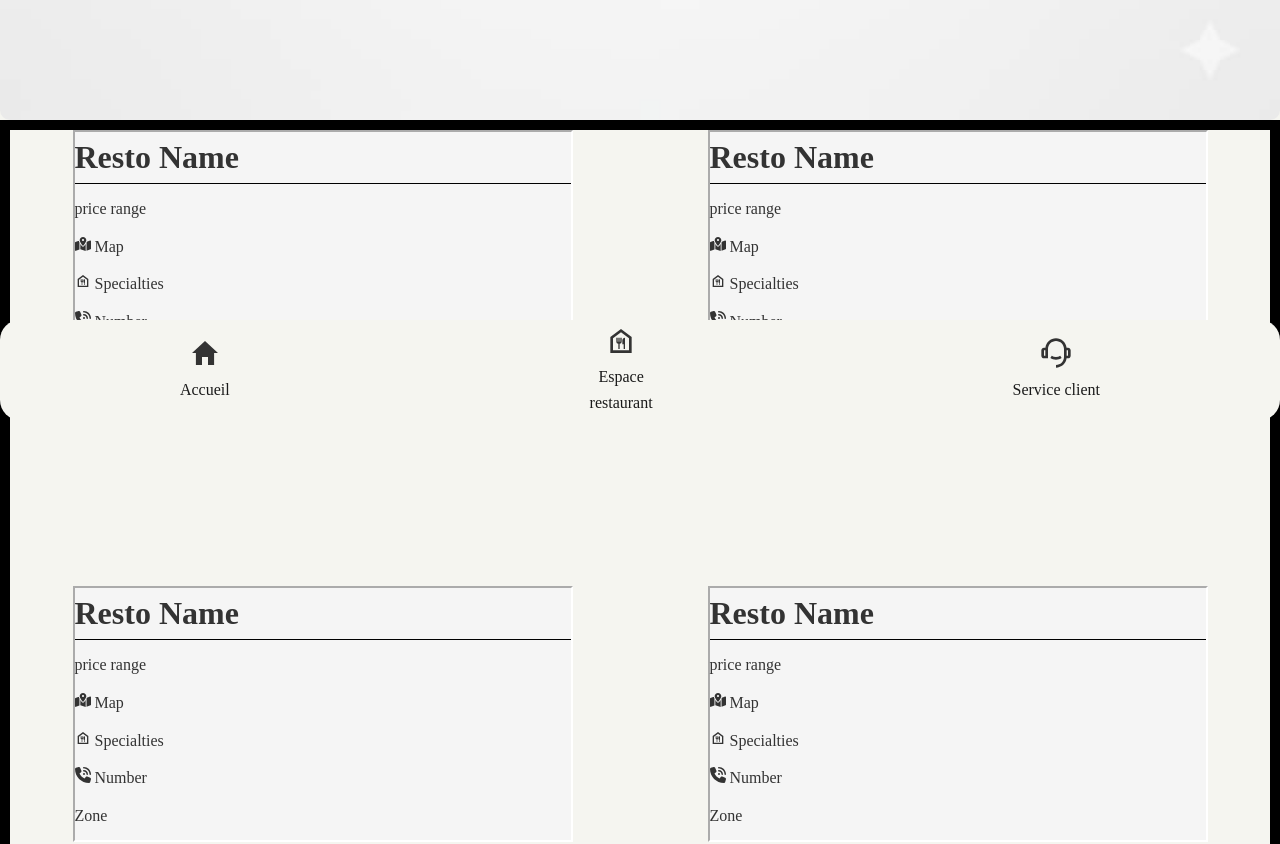
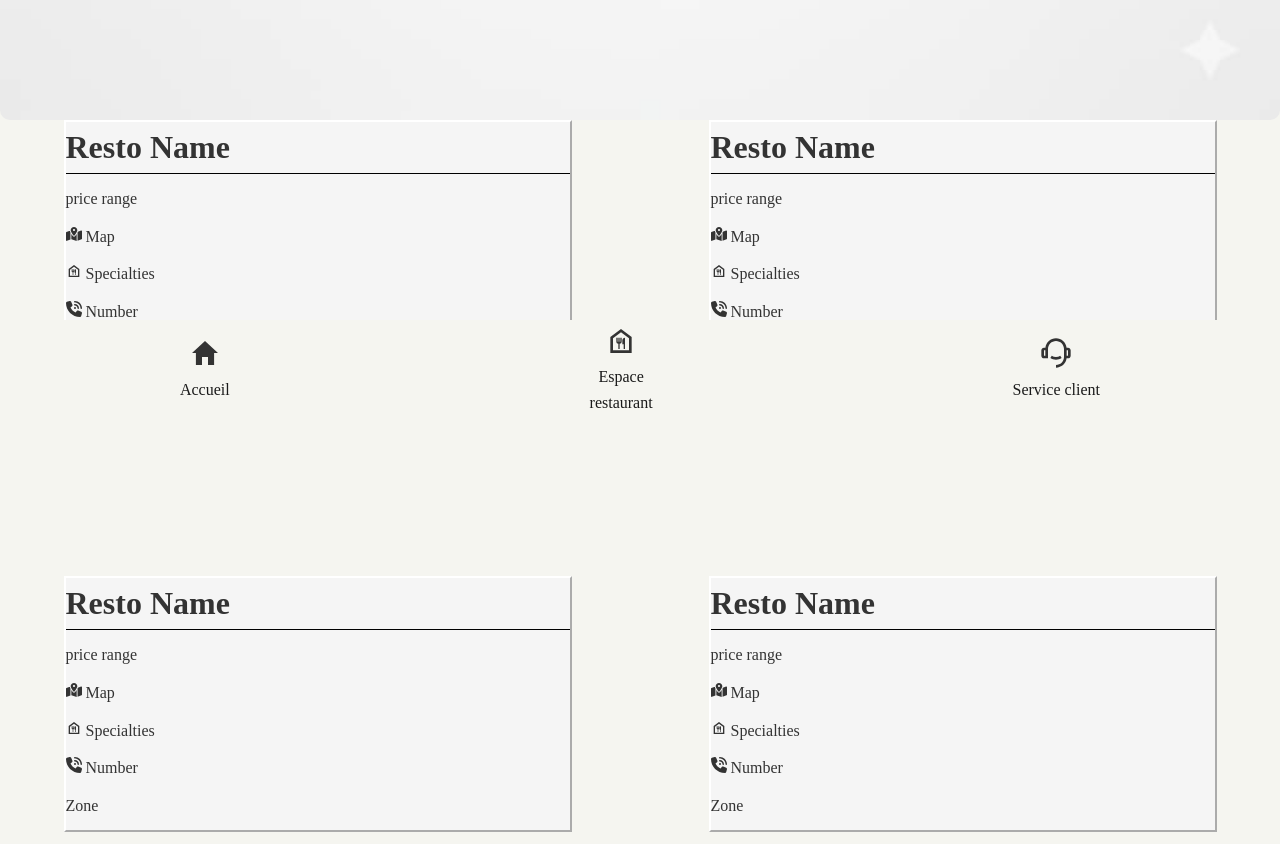
Before and after one commit to AKEKOFranck/Table-Ivoire, a React (Vite) app: page /First in a window 1280 px wide. Shown: the part 380-1224 px from the top of the page. Built offline with nearby package versions, Linux system fonts and the light colour scheme.

Commit message:
new Home and First Pages

```diff
--- a/src/styles/First.css
+++ b/src/styles/First.css
@@ -1,5 +1,4 @@
 .first_main{
-    border: 10px solid black;
     width: 100%;
     height: 100%;
     display: flex;
@@ -25,7 +24,7 @@
 }
 
 .first_box{
-    border: 2px inset  white;
+    border: 2px outset  white;
     width: 45%;
     height: 80% ;
     display: flex;
@@ -61,8 +60,7 @@
     .first_container{
         width: 100%;
         height: 600px;
-        position: relative;
-        gap: 10px;
+
     }
 
     .first_cont{
@@ -83,6 +81,38 @@
 }
 
 
+@media (min-width:767px) and  (max-width:1400px) {
+
+    .first_main{
+        position: relative;
+        gap: 100px;
+    }
+
+
+
+    .first_container{
+        width: 100%;
+        height: 700px;
+        position: relative;
+        gap: 10px;
+    }
+
+    .first_cont{
+        height: 100%;
+        width: 100%;
+              flex-direction: column;
+              position: relative;
+              gap: 200px;
+
+
+    }
+
+    .first_box{
+        width: 80%;
+        height: 100%;
+
+    }
+}
 
 
 
--- a/src/styles/Home.css
+++ b/src/styles/Home.css
@@ -192,6 +192,53 @@
 
 
 
+@media (min-width:767px) and  (max-width:1400px) {
+      #explication{
+        height: 100vh;
+        position: relative;
+        top: 10px;
+    }
+    .home_title{
+        font-size: 2.5rem;
+    }
+
+    .home_cont_first{
+        width: 100%;
+        height: 80%;
+        flex-direction: column;
+    }
+
+    .home_cont_second{
+        width: 100%;
+        height: 100%;
+    }
+
+    #title{
+        height: 15vh;
+        display: flex;
+        align-items: center;
+        justify-content: center;
+    }
+
+    .home_cont{
+        width: 100%;
+    }
+
+     .home_box{
+        width: 45%;
+    }
+
+    .home_box:hover{
+        transform: translateY(-5px);
+        background-color: burlywood;
+    }
+
+
+
+}
+
+
+
 
 
 @media (min-width:768px) and  (max-width:1400px) {
```
